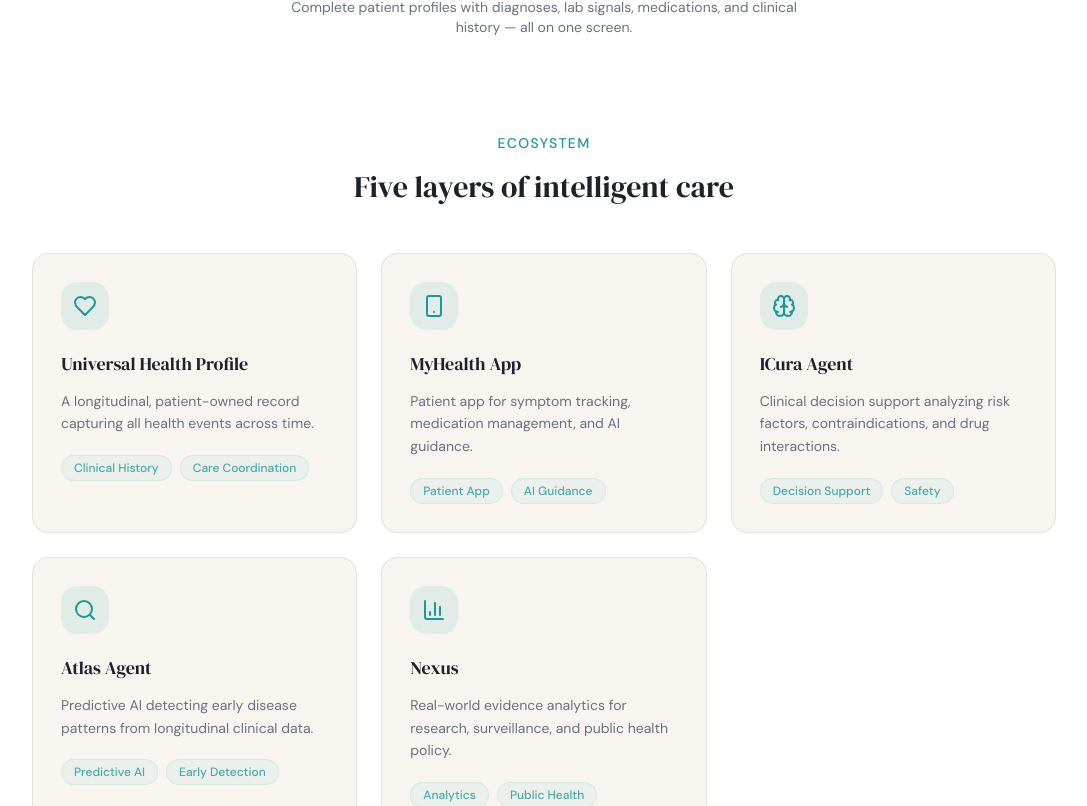
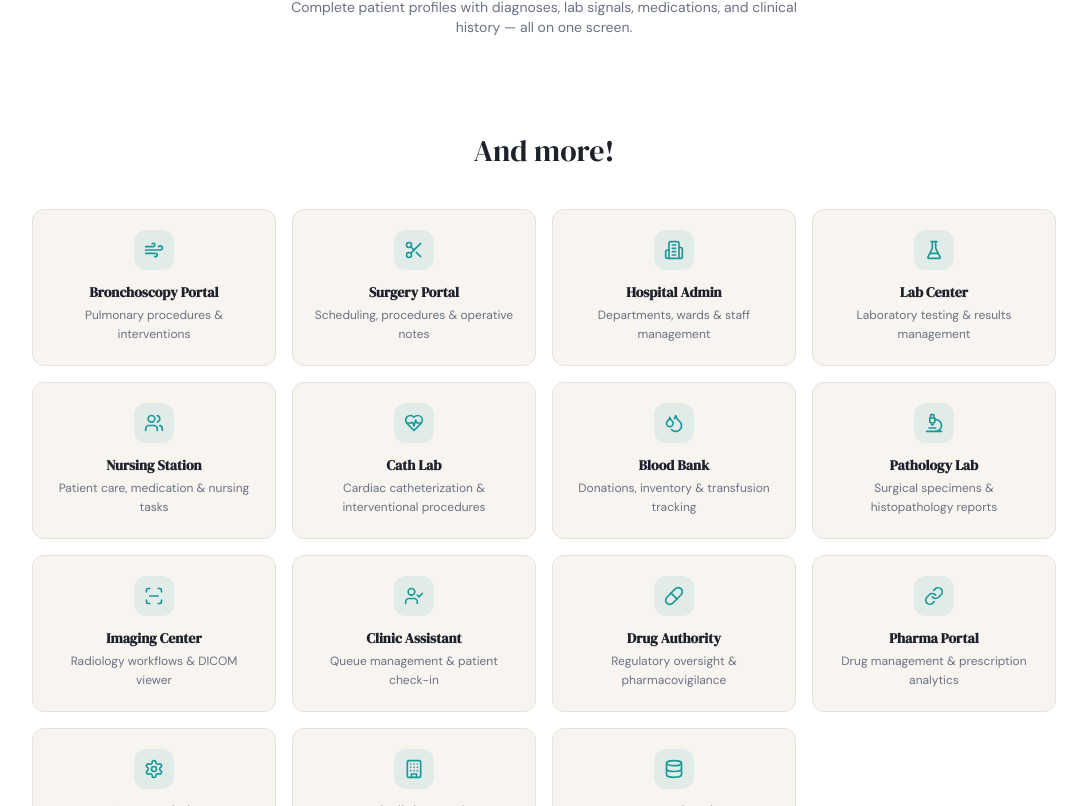
Before and after one commit to AbdelrahmanSDeghady/cura-ocean-insight, a React (Vite) app: page / in a window 1280 px wide. Shown: the part 5034-5840 px from the top of the page, without its empty margins (96-1183 px from the left). Built offline with nearby package versions, Linux system fonts and the light colour scheme; the HTML template or start-up script is replaced by a standard one.

Commit message:
Redesigned page with new visuals
Co-authored-by: AbdelrahmanSDeghady <227442582+AbdelrahmanSDeghady@users.noreply.github.com>

```diff
--- a/src/components/Products.tsx
+++ b/src/components/Products.tsx
@@ -219,7 +219,53 @@ const Products = () => {
           </AnimatePresence>
         </motion.div>
 
-        {/* Ecosystem heading */}
+        {/* And more! section */}
+        <motion.div
+          initial={{ opacity: 0, y: 20 }}
+          whileInView={{ opacity: 1, y: 0 }}
+          viewport={{ once: true, margin: "-80px" }}
+          transition={{ duration: 0.6 }}
+          className="max-w-5xl mx-auto mb-24"
+        >
+          <h3 className="text-2xl md:text-3xl font-serif text-foreground text-center mb-10">
+            And more!
+          </h3>
+          <div className="grid grid-cols-2 md:grid-cols-3 lg:grid-cols-4 gap-4">
+            {[
+              { icon: Wind, name: "Bronchoscopy Portal", desc: "Pulmonary procedures & interventions" },
+              { icon: Scissors, name: "Surgery Portal", desc: "Scheduling, procedures & operative notes" },
+              { icon: Building2, name: "Hospital Admin", desc: "Departments, wards & staff management" },
+              { icon: FlaskConical, name: "Lab Center", desc: "Laboratory testing & results management" },
+              { icon: Users, name: "Nursing Station", desc: "Patient care, medication & nursing tasks" },
+              { icon: HeartPulse, name: "Cath Lab", desc: "Cardiac catheterization & interventional procedures" },
+              { icon: Droplets, name: "Blood Bank", desc: "Donations, inventory & transfusion tracking" },
+              { icon: Microscope, name: "Pathology Lab", desc: "Surgical specimens & histopathology reports" },
+              { icon: ScanLine, name: "Imaging Center", desc: "Radiology workflows & DICOM viewer" },
+              { icon: UserCheck, name: "Clinic Assistant", desc: "Queue management & patient check-in" },
+              { icon: Pill, name: "Drug Authority", desc: "Regulatory oversight & pharmacovigilance" },
+              { icon: Link, name: "Pharma Portal", desc: "Drug management & prescription analytics" },
+              { icon: Settings, name: "System Admin", desc: "Full system control & user management" },
+              { icon: Building, name: "Polyclinic Portal", desc: "Manage clinics, doctors & performance" },
+              { icon: Database, name: "Research Hub", desc: "Clinical trials & research data access" },
+            ].map((portal, i) => (
+              <motion.div
+                key={portal.name}
+                initial={{ opacity: 0, y: 16 }}
+                whileInView={{ opacity: 1, y: 0 }}
+                viewport={{ once: true }}
+                transition={{ duration: 0.4, delay: i * 0.04 }}
+                className="group p-5 rounded-xl bg-background border border-border hover:border-primary/20 hover:shadow-sm transition-all duration-300 text-center"
+              >
+                <div className="w-10 h-10 rounded-xl bg-primary/10 flex items-center justify-center mx-auto mb-3 group-hover:bg-primary/15 transition-colors">
+                  <portal.icon className="h-5 w-5 text-primary" />
+                </div>
+                <h4 className="text-sm font-semibold text-foreground mb-1">{portal.name}</h4>
+                <p className="text-xs text-muted-foreground leading-relaxed">{portal.desc}</p>
+              </motion.div>
+            ))}
+          </div>
+        </motion.div>
+
         <motion.div
           initial={{ opacity: 0, y: 20 }}
           whileInView={{ opacity: 1, y: 0 }}
```
